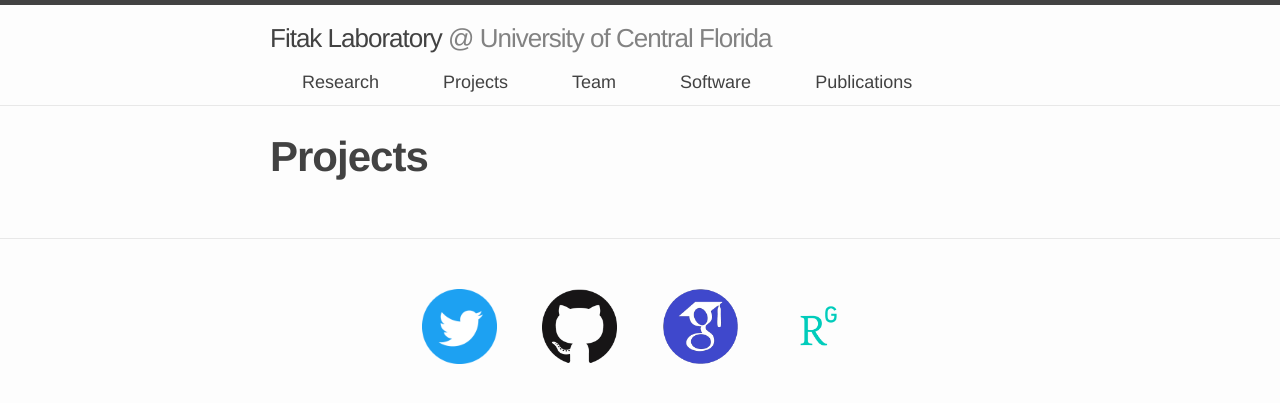
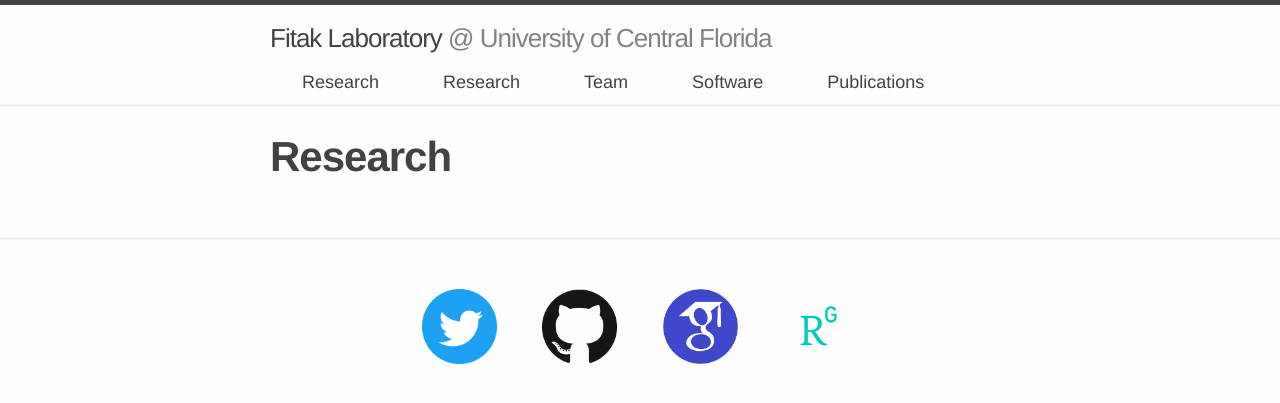
Before and after one commit to rfitak/FitakLab, a Jekyll site: the page built from _pages/research/index_old.md, in a window 1280 px wide. Shown: the top 403 px of the page. Built offline with Jekyll 4.4.1, drawn with Linux system fonts in a browser that asks for light colours; nearby versions of some CDN libraries.

```diff
--- a/_pages/research/index_old.md
+++ b/_pages/research/index_old.md
@@ -1,7 +1,7 @@
 ---
 layout: page
-title: Projects
-permalink: /projects/
+title: Research
+permalink: /research/
 toggle: on
 rank: 1
 ---
```
Also changed, not shown: _pages/research/index.md (+1 -1 lines).
